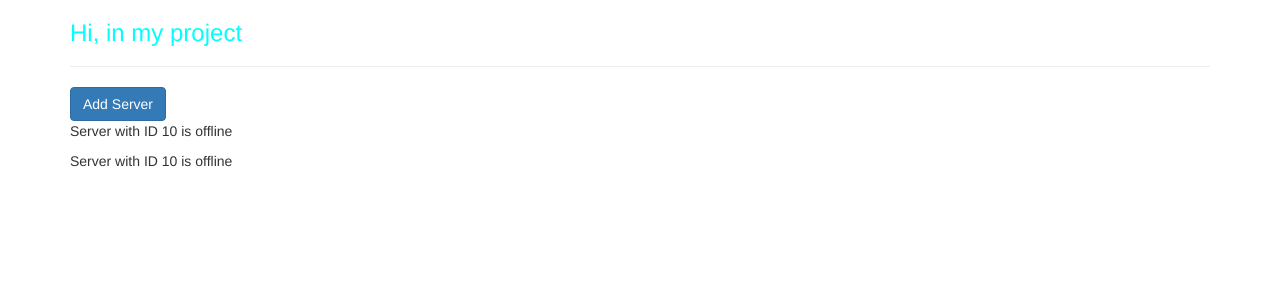
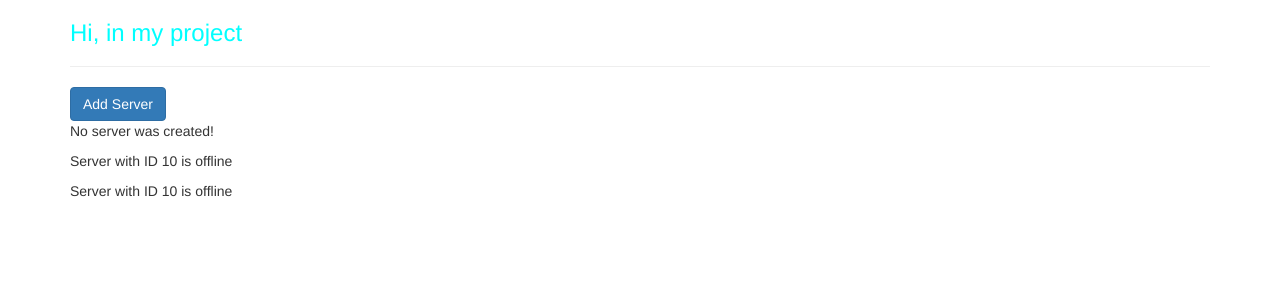
Before and after one commit to yaroslav-fedunkiv/my-first-ang-app, an Angular app: page / in a window 1280 px wide. Shown: the top 300 px of the page. Built offline with nearby package versions, Linux system fonts and the light colour scheme.

Commit message:
lesson 29

```diff
--- a/src/app/servers/servers.component.html
+++ b/src/app/servers/servers.component.html
@@ -1,5 +1,10 @@
 <button
   class="btn btn-primary"
-  [disabled]="!allowNewServer">Add Server</button>
+  [disabled]="!allowNewServer"
+  (click)="onCreateServer()"
+>Add Server</button>
+<!--<p>{{allowNewServer}}</p>-->
+<!--<p [innerText]="allowNewServer"></p>-->
+<p>{{serverCreationStatus}}</p>
 <app-server></app-server>
 <app-server></app-server>
--- a/src/app/servers/servers.component.ts
+++ b/src/app/servers/servers.component.ts
@@ -10,6 +10,7 @@
 })
 export class ServersComponent implements OnInit{
   allowNewServer = false;
+  serverCreationStatus = 'No server was created!';
 
   constructor() {
     setTimeout(() => {
@@ -19,4 +20,8 @@
 
   ngOnInit(): void {
   }
+
+  onCreateServer(){
+    this.serverCreationStatus = 'Server was created';
+  }
 }
```
